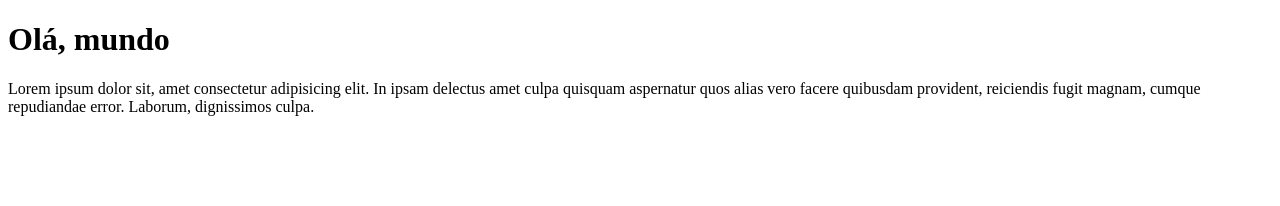
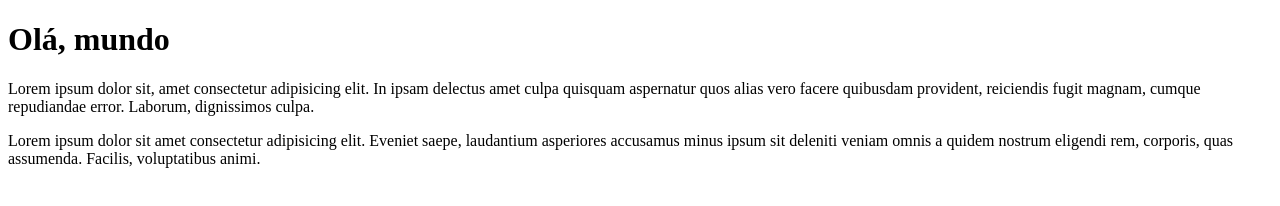
Before and after one commit to claudiokaor/Ola-Mundo, a plain HTML site: page site-exemplo/index.html in a window 1280 px wide. Drawn offline with Linux system fonts and the light colour scheme.

Commit message:
adicionei um parágrafo

```diff
--- a/site-exemplo/index.html
+++ b/site-exemplo/index.html
@@ -9,6 +9,7 @@
 <body>
     <h1>Olá, mundo</h1>
     <p>Lorem ipsum dolor sit, amet consectetur adipisicing elit. In ipsam delectus amet culpa quisquam aspernatur quos alias vero facere quibusdam provident, reiciendis fugit magnam, cumque repudiandae error. Laborum, dignissimos culpa.</p>
+    <p>Lorem ipsum dolor sit amet consectetur adipisicing elit. Eveniet saepe, laudantium asperiores accusamus minus ipsum sit deleniti veniam omnis a quidem nostrum eligendi rem, corporis, quas assumenda. Facilis, voluptatibus animi.</p>
 
 </body>
 </html>
```
